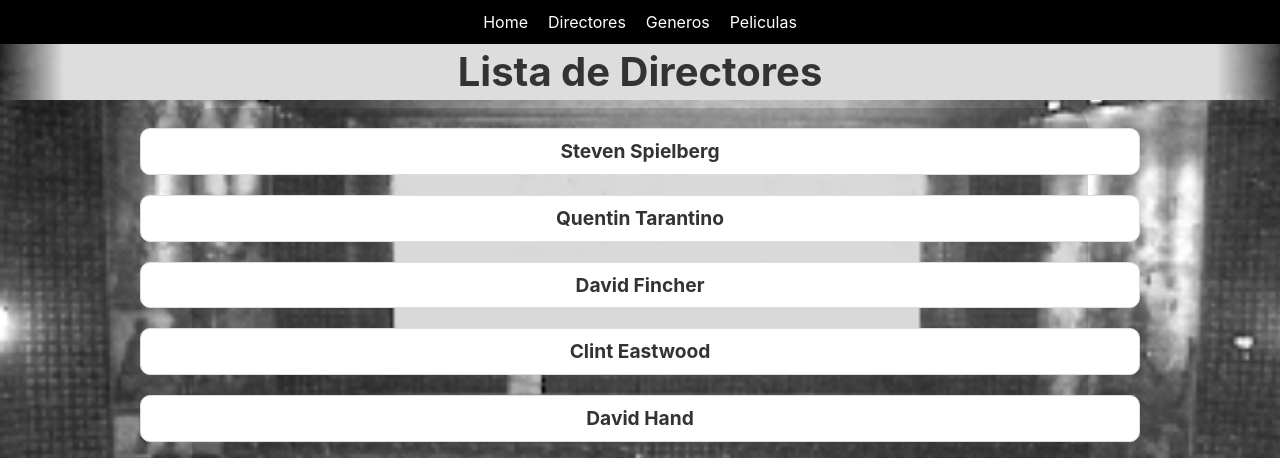
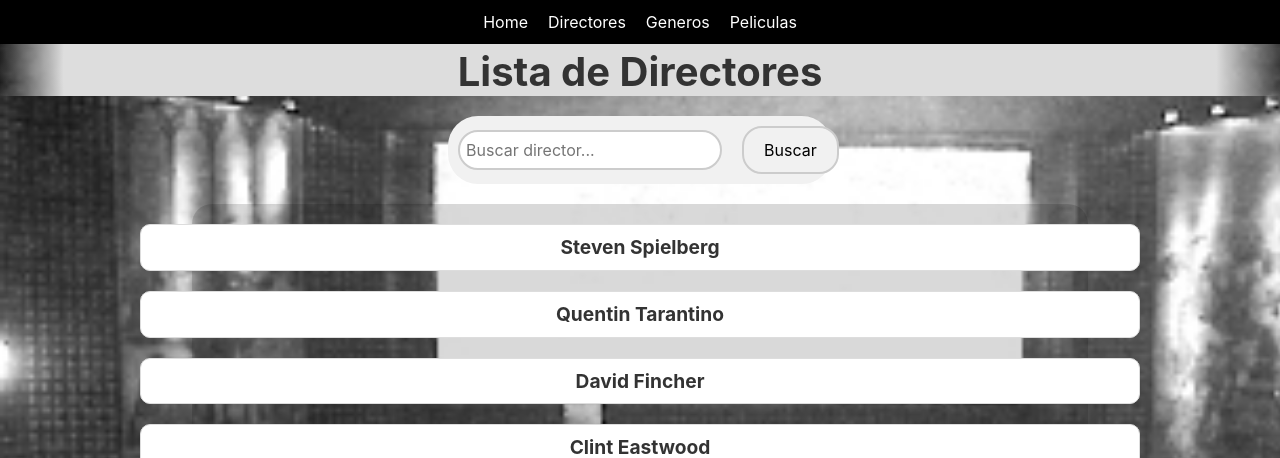
Before and after one commit to JuanGarrid0/Videoclub, a Django app: page /director in a window 1280 px wide. Shown: the top 458 px of the page. Run offline with Django 5.2, Linux system fonts and the light colour scheme; data comes from the database, SQL or seed files in the repository; some libraries are stand-ins or nearby versions.

Commit message:
Finalizado css de 'director' y agregado barra de busqueda por nombre de director

```diff
--- a/videoclub/movies/static/movies/styles.css
+++ b/videoclub/movies/static/movies/styles.css
@@ -88,7 +88,7 @@ body{
     color: #333;
     font-size: 2.5em;
     margin-top: 0px;
-    padding: 4px;
+    padding-top: 4px;
     background: radial-gradient(circle, rgba(221, 221, 221, 1) 90%, rgba(221, 221, 221, 0) 100%);
 }
 
@@ -128,4 +128,51 @@ body{
     display: block;
 }
 
-/* Fin del código de 'director' */
+#barraBusqueda {
+    display: flex;
+    justify-content: center;
+    align-items: center;
+    margin: 20px auto;
+}
+
+#barraBusqueda form {
+    display: flex;
+    align-items: center;
+    background-color: #f1f1f1;
+    border-radius: 30px;
+    padding: 10px;
+    width: 30%;
+}
+
+#barraBusqueda input[type="text"] {
+    flex-grow: 1;     /* Espacio ocupado por la barra */
+    padding: 6px;
+    border: 2px solid #ccc;
+    border-radius: 20px;
+    font-size: 16px;
+    outline: none;
+    transition: all 0.3s ease;
+}
+
+#barraBusqueda input[type="text"]:focus {
+    border-color: darkblue;
+}
+
+#barraBusqueda button {
+    padding: 10px 20px;
+    margin-left: 20px;
+    background-color: #f1f1f1;
+    color: black;
+    border: 2px solid #ccc;
+    border-radius: 20px;
+    font-size: 16px;
+    transition: border 0.3s ease;
+}
+
+#barraBusqueda button:hover {
+    border-color: darkblue;
+}
+
+/* Codigo de la ventana de busqueda */
+
+/* Fin del código de 'director' y busqueda */
--- a/videoclub/movies/templates/movies/director.html
+++ b/videoclub/movies/templates/movies/director.html
@@ -6,6 +6,14 @@
 {% block body %}
     <div id="directores">
         <h2><strong>Lista de Directores</strong></h2>
+
+        <div id="barraBusqueda">
+            <form action="{% url 'buscarDirector' %}" method="get">
+                <input type="text" name="q" placeholder="Buscar director..." />
+                <button type="submit">Buscar</button>
+            </form>
+        </div>
+
         <div id="lista">
             {% for entry in director  %}
                 <a href="{% url 'detalles' nombre=entry tipo='director' %}"><p id="director">  {{entry}} </p></a>
--- a/videoclub/movies/urls.py
+++ b/videoclub/movies/urls.py
@@ -8,5 +8,6 @@ urlpatterns = [
     path('genero', views.genero, name="genero"),
     path('lista', views.lista, name="lista"),
     path('<str:tipo>/<str:nombre>/',views.detalles, name="detalles"),
+    path('buscarDirector/', views.buscarDirector, name='buscarDirector'),
 
 ]
--- a/videoclub/movies/views.py
+++ b/videoclub/movies/views.py
@@ -1,5 +1,6 @@
 from django.http import HttpResponse
 from django.shortcuts import render
+from django.db.models import Q
 
 from .models import Director, Movie
 
@@ -105,3 +106,16 @@ def listaMainPage():
           main.append(item.nombre)
           genero.append(item.genero)
     return main
+
+#Busqueda por nombre de director
+def buscarDirector(request):
+    query = request.GET.get('q')
+    if query:
+        # Busca en directores
+        directores = Director.objects.filter(Q(nombre__icontains=query) | Q(apellido__icontains=query))
+    else:
+        directores = []
+
+    return render(request, 'movies/buscarDirector.html', {
+        'directores': directores,
+    })
```
Also changed, not shown: videoclub/movies/templates/movies/buscarDirector.html (added, +27 -0 lines).
